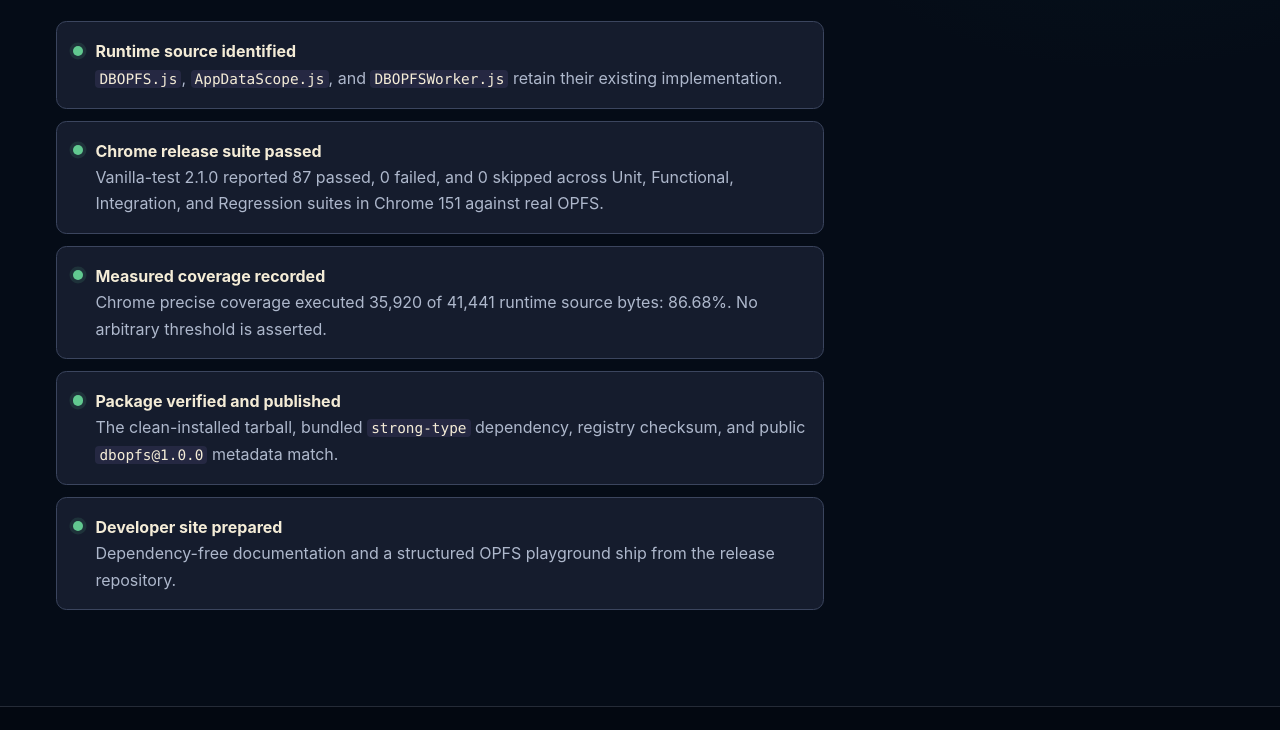
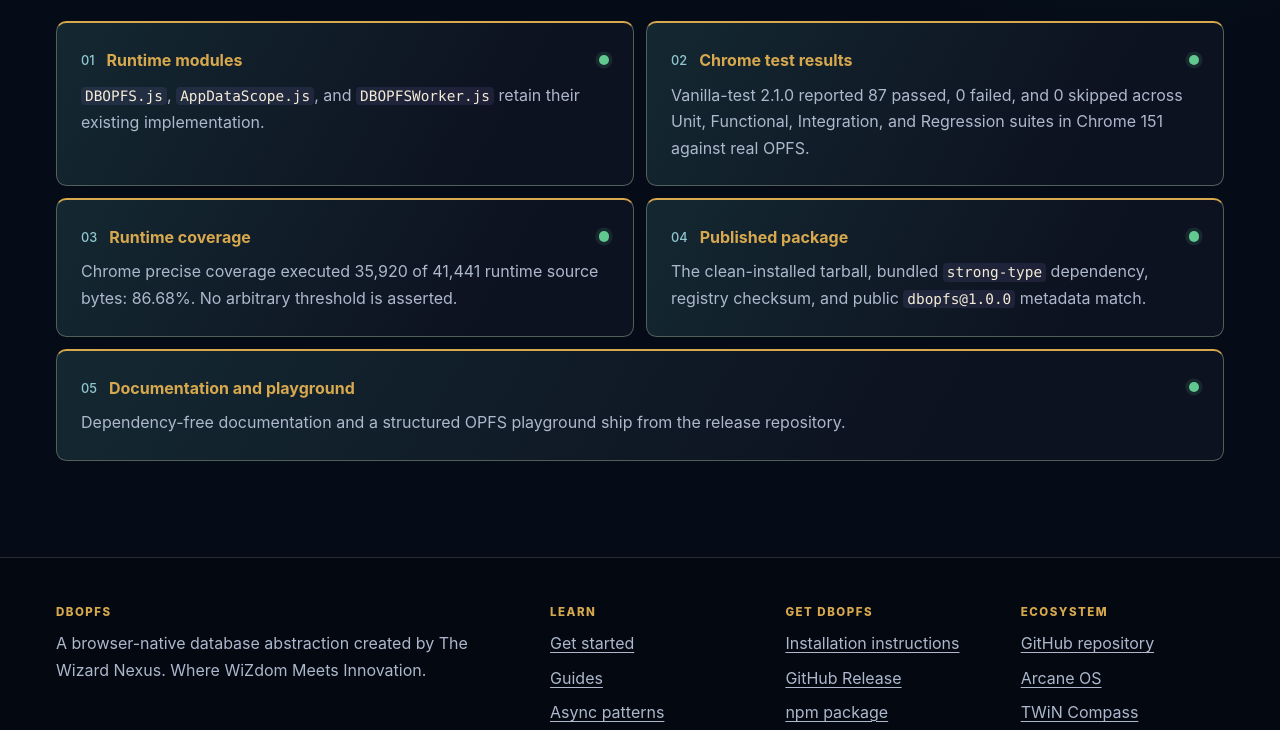
Before and after one commit to TheWizardNexus/DBOPFS, a website: page docs/status.html in a window 1280 px wide. Shown: the part 743-1473 px from the top of the page. Drawn offline with Linux system fonts and the light colour scheme.

Commit message:
Refresh release snapshot with full-width status cards

```diff
--- a/docs/assets/site.css
+++ b/docs/assets/site.css
@@ -1177,6 +1177,56 @@
     color:var(--text-soft);
 }
 
+#snapshot .status-list{
+    max-width:none;
+    grid-template-columns:repeat(2,minmax(0,1fr));
+    counter-reset:snapshot;
+}
+
+#snapshot .status-list li{
+    max-width:none;
+    position:relative;
+    grid-template-columns:minmax(0,1fr);
+    background:linear-gradient(120deg,#142831,var(--surface) 75%);
+    border-color:#52605a;
+    border-top:2px solid var(--gold);
+    padding:var(--space-5);
+    counter-increment:snapshot;
+}
+
+#snapshot .status-list li:last-child{
+    grid-column:1/-1;
+}
+
+#snapshot .status-dot{
+    position:absolute;
+    right:var(--space-5);
+    top:var(--space-5);
+}
+
+#snapshot .status-list strong{
+    color:var(--gold);
+    margin:0 1rem var(--space-2) 0;
+    display:flex;
+    gap:var(--space-3);
+    align-items:center;
+}
+
+#snapshot .status-list strong::before{
+    content:counter(snapshot,decimal-leading-zero);
+    color:#91c8cf;
+    font-size:.8rem;
+    font-weight:500;
+}
+
+#snapshot .status-list div>span{
+    display:block;
+}
+
+@media(max-width:48rem){
+    #snapshot .status-list{grid-template-columns:minmax(0,1fr)}
+}
+
 .playground-grid{
     align-items:start;
     display:grid;
--- a/docs/status.html
+++ b/docs/status.html
@@ -72,11 +72,11 @@
                     <p class="eyebrow">Release state</p>
                     <h2>Current snapshot</h2>
                     <ul class="status-list">
-                        <li><span class="status-dot success" aria-hidden="true"></span><div><strong>Runtime source identified</strong><span><code>DBOPFS.js</code>, <code>AppDataScope.js</code>, and <code>DBOPFSWorker.js</code> retain their existing implementation.</span></div></li>
-                        <li><span class="status-dot success" aria-hidden="true"></span><div><strong>Chrome release suite passed</strong><span>Vanilla-test 2.1.0 reported 87 passed, 0 failed, and 0 skipped across Unit, Functional, Integration, and Regression suites in Chrome 151 against real OPFS.</span></div></li>
-                        <li><span class="status-dot success" aria-hidden="true"></span><div><strong>Measured coverage recorded</strong><span>Chrome precise coverage executed 35,920 of 41,441 runtime source bytes: 86.68%. No arbitrary threshold is asserted.</span></div></li>
-                        <li><span class="status-dot success" aria-hidden="true"></span><div><strong>Package verified and published</strong><span>The clean-installed tarball, bundled <code>strong-type</code> dependency, registry checksum, and public <code>dbopfs@1.0.0</code> metadata match.</span></div></li>
-                        <li><span class="status-dot success" aria-hidden="true"></span><div><strong>Developer site prepared</strong><span>Dependency-free documentation and a structured OPFS playground ship from the release repository.</span></div></li>
+                        <li><span class="status-dot success" aria-hidden="true"></span><div><strong>Runtime modules</strong><span><code>DBOPFS.js</code>, <code>AppDataScope.js</code>, and <code>DBOPFSWorker.js</code> retain their existing implementation.</span></div></li>
+                        <li><span class="status-dot success" aria-hidden="true"></span><div><strong>Chrome test results</strong><span>Vanilla-test 2.1.0 reported 87 passed, 0 failed, and 0 skipped across Unit, Functional, Integration, and Regression suites in Chrome 151 against real OPFS.</span></div></li>
+                        <li><span class="status-dot success" aria-hidden="true"></span><div><strong>Runtime coverage</strong><span>Chrome precise coverage executed 35,920 of 41,441 runtime source bytes: 86.68%. No arbitrary threshold is asserted.</span></div></li>
+                        <li><span class="status-dot success" aria-hidden="true"></span><div><strong>Published package</strong><span>The clean-installed tarball, bundled <code>strong-type</code> dependency, registry checksum, and public <code>dbopfs@1.0.0</code> metadata match.</span></div></li>
+                        <li><span class="status-dot success" aria-hidden="true"></span><div><strong>Documentation and playground</strong><span>Dependency-free documentation and a structured OPFS playground ship from the release repository.</span></div></li>
                     </ul>
                 </section>
 
```
